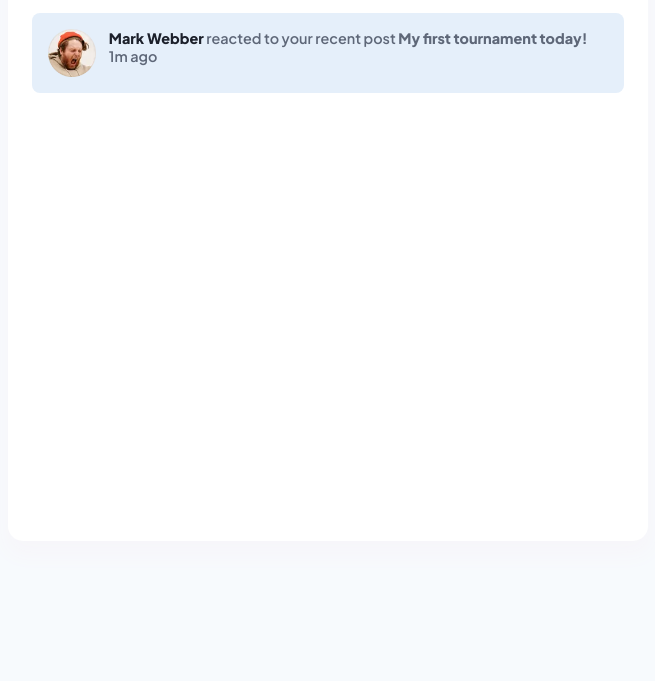
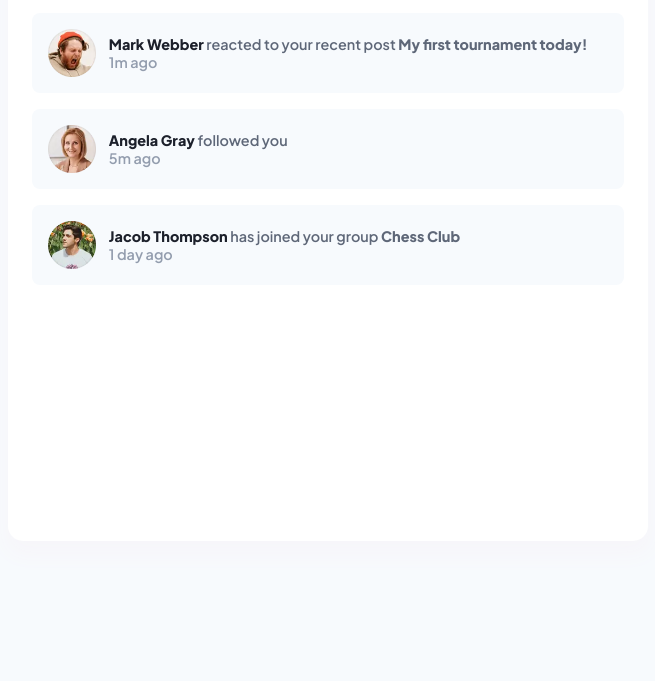
Before and after one commit to jairpss/notifications-page, a plain HTML site: page index.html in a window 1280 px wide. Shown: the part 119-800 px from the top of the page, without its empty margins (312-967 px from the left). Drawn offline with Linux system fonts and the light colour scheme.

Commit message:
unseeing cards

```diff
--- a/index.html
+++ b/index.html
@@ -24,11 +24,29 @@
         <div class="card">
             <img src="./assets/images/avatar-mark-webber.webp" alt="">
             <div class="card-content">
-              <p><b>Mark Webber</b> reacted to your recent post <a>My first tournament today!</a></p>
+              <p clas="card-text"><b>Mark Webber</b> reacted to your recent post <a>My first tournament today!</a></p>
               <p class="time">1m ago</p>
             </div>
+        </div>
 
+        <div class="card">
+          <img src="./assets/images/avatar-angela-gray.webp" alt="">
+          <div class="card-content">
+            <p clas="card-text"><b>Angela Gray</b> followed you</p>
+            <p class="time">5m ago</p>
+          </div>
         </div>
+
+        <div class="card">
+          <img src="./assets/images/avatar-jacob-thompson.webp" alt="">
+          <div class="card-content">
+            <p clas="card-text"><b>Jacob Thompson</b> has joined your group <a>Chess Club</a></p>
+            <p class="time">1 day ago</p>
+          </div>
+        </div>
+
+
+
     </section>
   </main>
 
--- a/style.css
+++ b/style.css
@@ -10,7 +10,7 @@
     --dark-grayish-blue: hsl(219, 12%, 42%);
     --very-dark-blue: hsl(224, 21%, 14%);
     --red: hsl(1, 90%, 64%);
-    --blue: hsl(219, 85%, 26%);
+    --blue: #083b8d;
 
     --main-font: 'Plus Jakarta Sans', sans-serif;
 }
@@ -63,7 +63,6 @@ header h2 span{
     padding: 0.2rem 0.7rem;
     border-radius: 5px;
     margin-left: .5rem;
-
 }
 
 header p{
@@ -79,10 +78,11 @@ header p:hover{
 
 .card{
     display: flex;
-    background-color: var(--light-grayish-blue-1);
+    background-color: var(--very-light-grayish-blue);
     border-radius: .5rem;
     padding: 1rem;
     margin: 1rem 1.5rem;
+    align-items: center;
 }
 
 .card img{
@@ -105,3 +105,19 @@ header p:hover{
     font-weight: 800;
     color: var(--dark-grayish-blue);
 }
+
+.card-content p a:hover{
+    color: var(--blue);
+}
+
+.time{
+    color: var(--grayish-blue);
+    cursor: pointer;
+}
+
+.card-text::after{
+    content: " ";
+    background-color: var(--red);
+    width: 5px;
+    height: 5px;
+}
```
Also changed, not shown: 1 other file.
